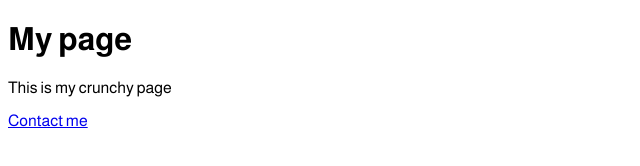
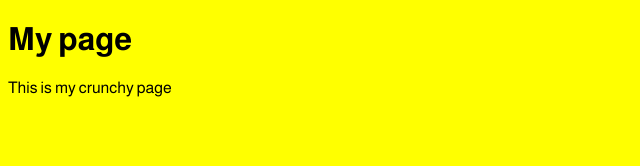
Before and after one commit to hailein/Lesson13_git, a website built with Parcel: page index.html in a window 1280 px wide. Shown: the whole page, without its empty margins (0-640 px from the left). Built offline with nearby package versions, Linux system fonts and the light colour scheme.

Commit message:
Gh-pages 12/04

```diff
--- a/index.html
+++ b/index.html
@@ -14,7 +14,6 @@
    <div class="main">
         <h1 class="title">My page</h1>
         <p>This is my crunchy page</p>
-        <a href="ileniagabriellii@gmail.com">Contact me</a>
     </div>
 </body>
 </html>
--- a/style.css
+++ b/style.css
@@ -1,6 +1,6 @@
 body {
     font-family: 'Almarai', sans-serif;
-    background-color: white;
+    background-color: yellow;
 }
 
 main {
```
Also changed, not shown: package.json (added, +17 -0 lines), 2 other files.
